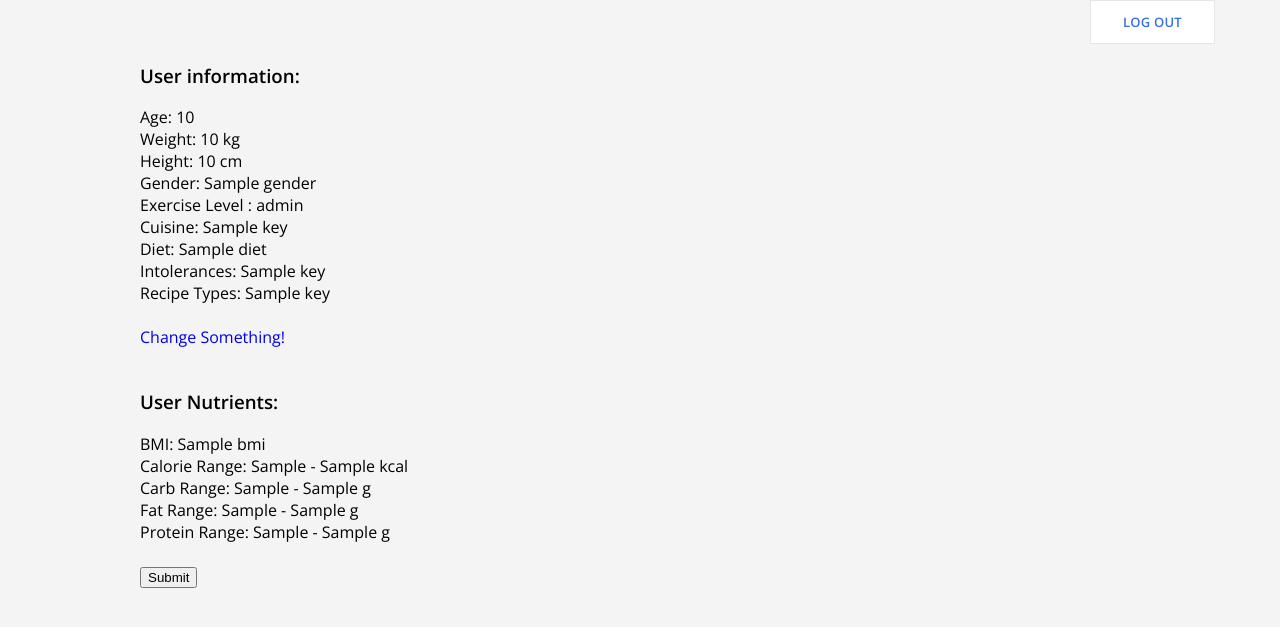
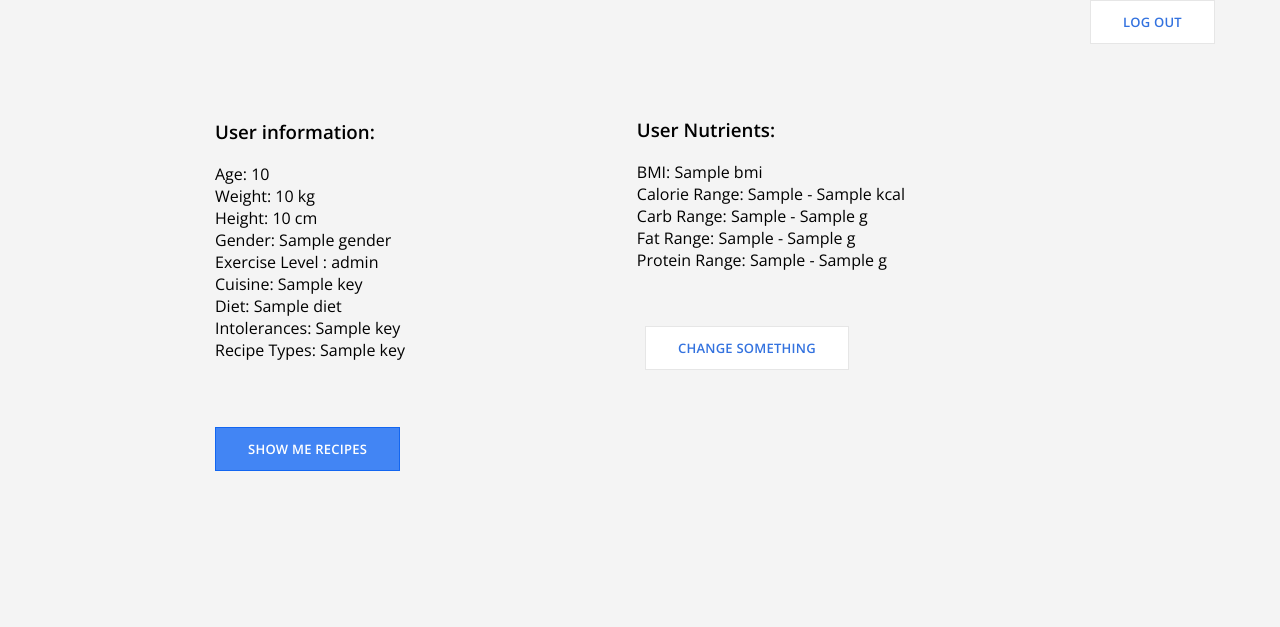
Before and after one commit to diet-optimizer/diet-optimizer, a Flask app: template diet_optimizer/templates/basicresults.html in a window 1280 px wide. Shown: the part 50-677 px from the top of the page. Run offline with Flask 2, Linux system fonts and the light colour scheme; the template is opened without the code that fills it: most values are stand-ins (such as "Sample title", 1, 10 or a date in 2020); some libraries are stand-ins or nearby versions.

Commit message:
changed results page design and some css editings

```diff
--- a/diet_optimizer/static/css/main.css
+++ b/diet_optimizer/static/css/main.css
@@ -13,10 +13,6 @@ h2 {
   font-weight: 300;
 
   letter-spacing: -1.2px;
-}
-
-h2#newformh2{
-  margin: 75px; #addedfornewform
 }
 
 a {
@@ -117,7 +113,6 @@ a {
   position: relative;
   left: 950px;
 }
-
 /*
  * Header
  */
@@ -328,3 +323,86 @@ div {
 .wrapper {
   margin: 50px;
 }
+
+/*added for regenerate recipes button*/
+button#regeneraterecipes{
+  background: gray;
+  border: 1px solid #e6e6e6;
+  color: #ffffff;
+  font-family: 'Open Sans', sans-serif;
+  font-size: 13px;
+  font-weight: 600;
+  letter-spacing: 0.23px;
+  padding: 12px 32px;
+  text-align: center;
+  text-decoration: none;
+  text-transform: uppercase;
+  position: relative;
+  left: 430px;
+  bottom: 100px;
+}
+
+h2#newformh2{
+  margin: 75px; #addedfornewform
+}
+
+div#user_data{
+  margin: 75px; #addedforresults
+}
+
+/*added for user nutrients in results page*/
+div#user_nutrients{
+  float: right;
+  position: relative;
+  bottom: 320px;
+  right: 455px;
+}
+div#user_data{
+  position: relative;
+}
+
+/*added for user nutrients in basic results page*/
+div#user_nutrients_br{
+  float: right;
+  position: relative;
+  bottom: 350px;
+  right: 160px;
+}
+
+/*added for change sth button*/
+a#change-btn {
+  background: #ffffff;
+  border: 1px solid #e6e6e6;
+  color: #3372df;
+  font-family: 'Open Sans', sans-serif;
+  font-size: 13px;
+  font-weight: 600;
+  letter-spacing: 0.23px;
+  padding: 12px 32px;
+  text-align: center;
+  text-decoration: none;
+  text-transform: uppercase;
+  position: relative;
+  left: 430px;
+  bottom: 57px;
+}
+
+div#bs-ex{
+  margin: 75px;
+  margin-right: 320px;
+}
+
+/*added for submit button in home page*/
+input#search{
+  background: #4285f4;
+  border: 1px solid #1266f1;
+  color: #ffffff;
+  font-family: 'Open Sans', sans-serif;
+  font-size: 13px;
+  font-weight: 600;
+  letter-spacing: 0.23px;
+  padding: 12px 32px;
+  text-align: center;
+  text-decoration: none;
+  text-transform: uppercase;
+}
--- a/diet_optimizer/templates/basicresults.html
+++ b/diet_optimizer/templates/basicresults.html
@@ -59,10 +59,10 @@
 		  </div>
 
 		  <br>
-		  <a href="newform">Change Something!</a>
+		  <a id='change-btn' href="newform">Change Something</a>
 		  <br>
 
-		  <div id="user_nutrients">
+		  <div id="user_nutrients_br">
 		    <br>
 		    <h3>User Nutrients:</h3>
 		    BMI: {{response.user_daily_nutrients.bmi}}
@@ -78,7 +78,7 @@
 		    <br>
 		  </div>
 
-		  <input type=submit id="search" value=Submit>
+		  <input type=submit id="search" value="Show me recipes">
 
 		</form>
 		</div>
```
Also changed, not shown: diet_optimizer/templates/results.html (+32 -27 lines).
